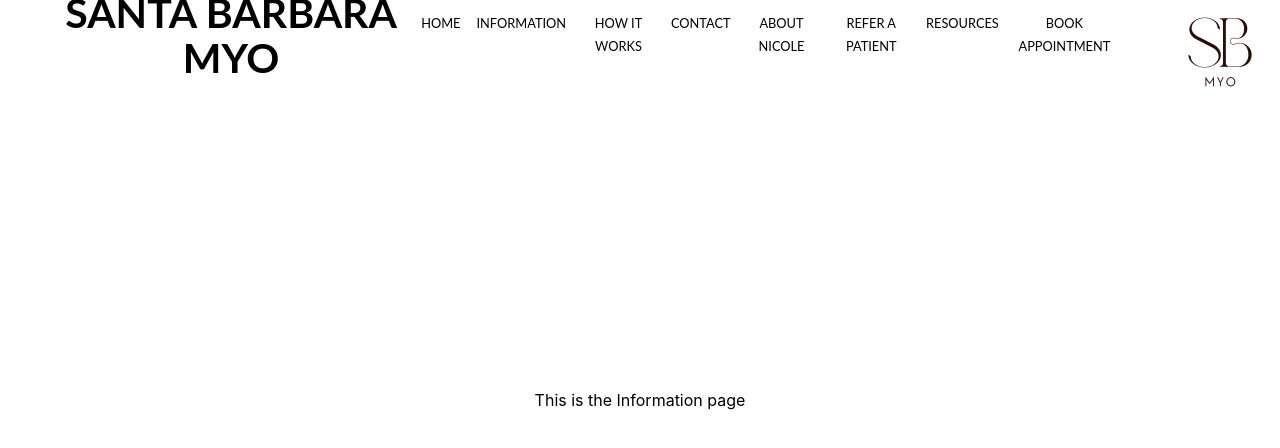
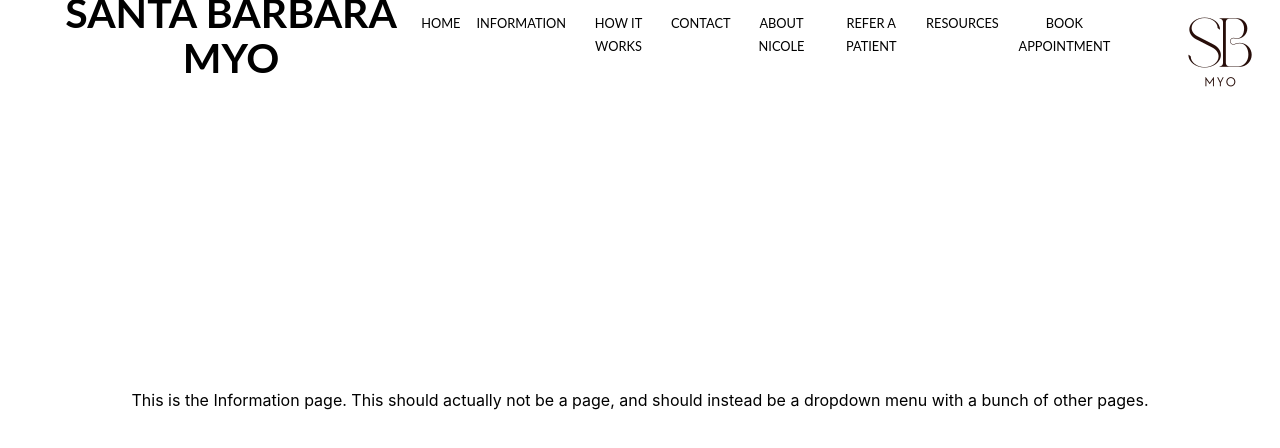
Before and after one commit to revomag/Revomag-Site, a React (Vite) app: page /information in a window 1280 px wide. Shown: the top 448 px of the page. Built offline with nearby package versions, Linux system fonts and the light colour scheme.

Commit message:
Updates note on information page

```diff
--- a/src/pages/Information/information.tsx
+++ b/src/pages/Information/information.tsx
@@ -5,7 +5,7 @@ export default function Information() {
     return (
         <>
             <NavBar/>
-            <div>This is the Information page</div>
+            <div>This is the Information page. This should actually not be a page, and should instead be a dropdown menu with a bunch of other pages.</div>
         </>
     );
 }
```
